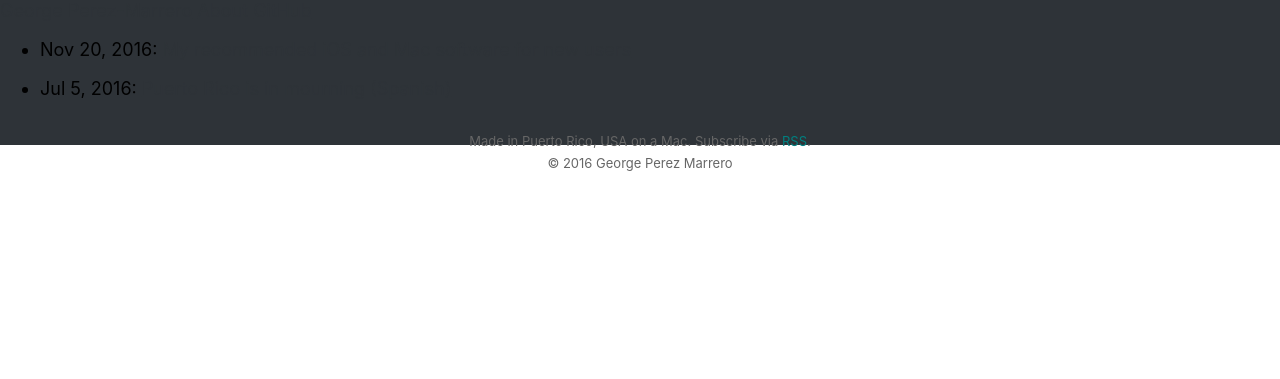
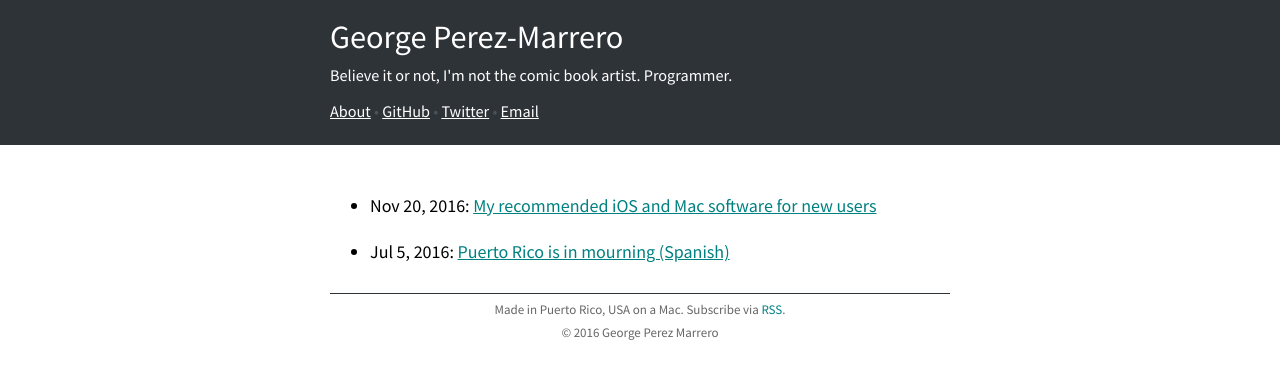
Before and after one commit to georgeperez/titanpointe.org, a Jekyll site: the page built from index.html, in a window 1280 px wide. Shown: the top 379 px of the page. Built offline with Jekyll 4.4.1, drawn with Linux system fonts in a browser that asks for light colours.

Commit message:
Updated site layouts

```diff
--- a/_layouts/default.html
+++ b/_layouts/default.html
@@ -1,9 +1,11 @@
 <!DOCTYPE html>
-<html lang="en-us">
+<html lang="en">
 <head>
   <meta charset="utf-8">
+  <title>{{ page.title }}</title>
   <meta name="author" content="George Perez-Marrero">
-  <title>{{ page.title }}</title>
+  <meta name="description" content="Personal website of George Perez-Marrero.">
+  <meta name="viewport" content="width=device-width, initial-scale=1">
   <link rel="stylesheet" type="text/css" href="/assets/css/syntax.css">
   <link rel="stylesheet" type="text/css" href="/assets/css/style.css">
   <link rel="icon" type="image/png" href="/assets/images/favicon-32x32.png" sizes="32x32">
@@ -11,21 +13,34 @@
   <link rel="shortcut icon" href="/assets/images/favicon.ico">
   <link rel="apple-touch-icon" href="assets/images/apple-touch-icon-precomposed.png">
   <link rel="apple-touch-icon-precomposed" href="assets/images/apple-touch-icon-precomposed.png">
+  <link href="https://fonts.googleapis.com/css?family=Source+Sans+Pro:400,400i,700,700i" rel="stylesheet">
 </head>
 <body>
-  <div id="mastheadbg"></div>
-  <div class="site">
-    <header>
-      <a href="/">George Perez-Marrero</a>
-      <a class="extra" href="/about">About</a>
-      <a class="extra" href="https://github.com/georgeperez/">GitHub</a>
-    </header>
-
-    {{ content }}
+  <div id="mastheadbg">&nbsp;</div>
+  <section id="posts">
+    <div id="masthead">
+      <h1><a href="/">George Perez-Marrero</a></h1>
+        <div>
+          <p id="description">
+            Believe it or not, I'm not the comic book artist. Programmer.
+          </p>
+          <nav>
+            <a href="/about">About</a>
+            &bull;
+            <a href="https://github.com/georgeperez/" target="_blank">GitHub</a>
+            &bull;
+            <a href="https://twitter.com/georgeperez" target="_blank">Twitter</a>
+            &bull;
+            <a href="mailto:{{ site.email }}">Email</a>
+          </nav>
+        </div>
+    </div><!--masthead-->
+    <article>
+      {{ content }}
+    </article>
 
     {% include footer.html %}
-
-  </div>
+  </section><!--posts-->
   {% include analytics.html %}
 </body>
 </html>
```
Also changed, not shown: _layouts/post.html (+7 -5 lines).
